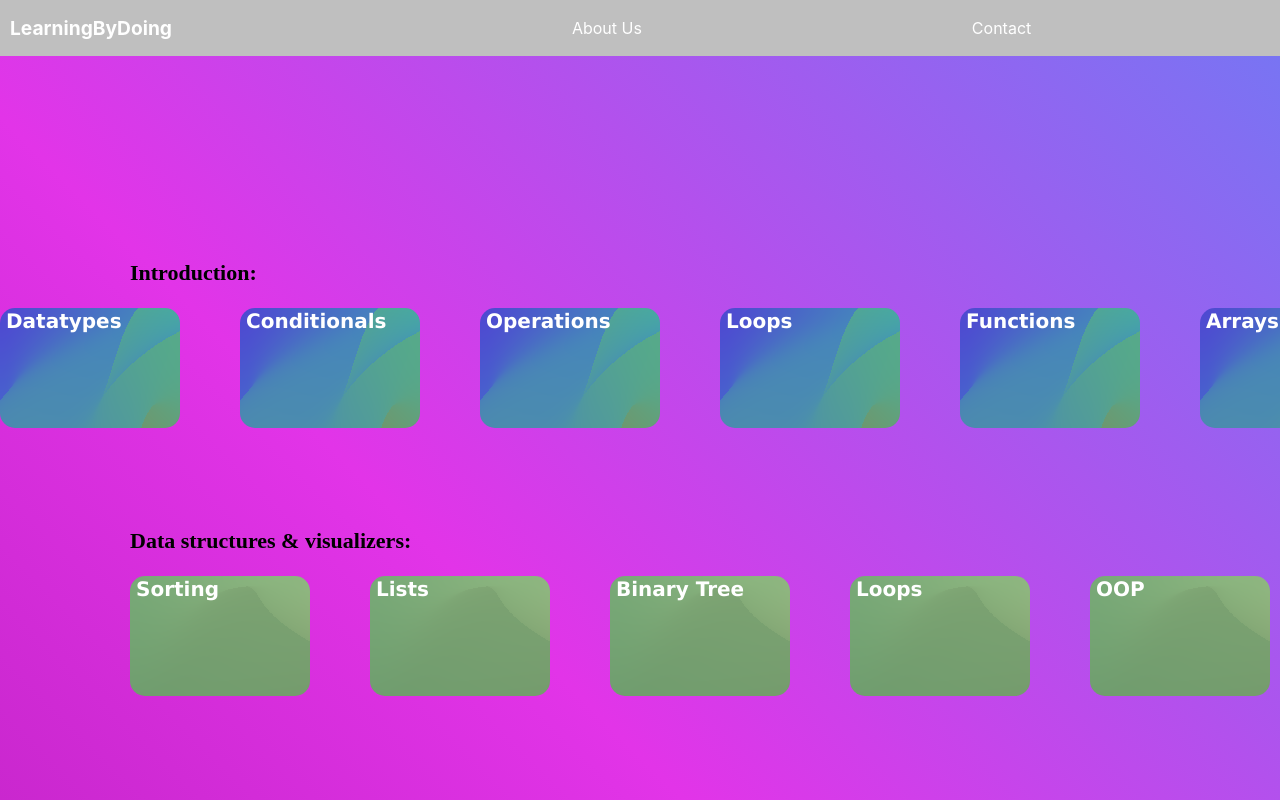
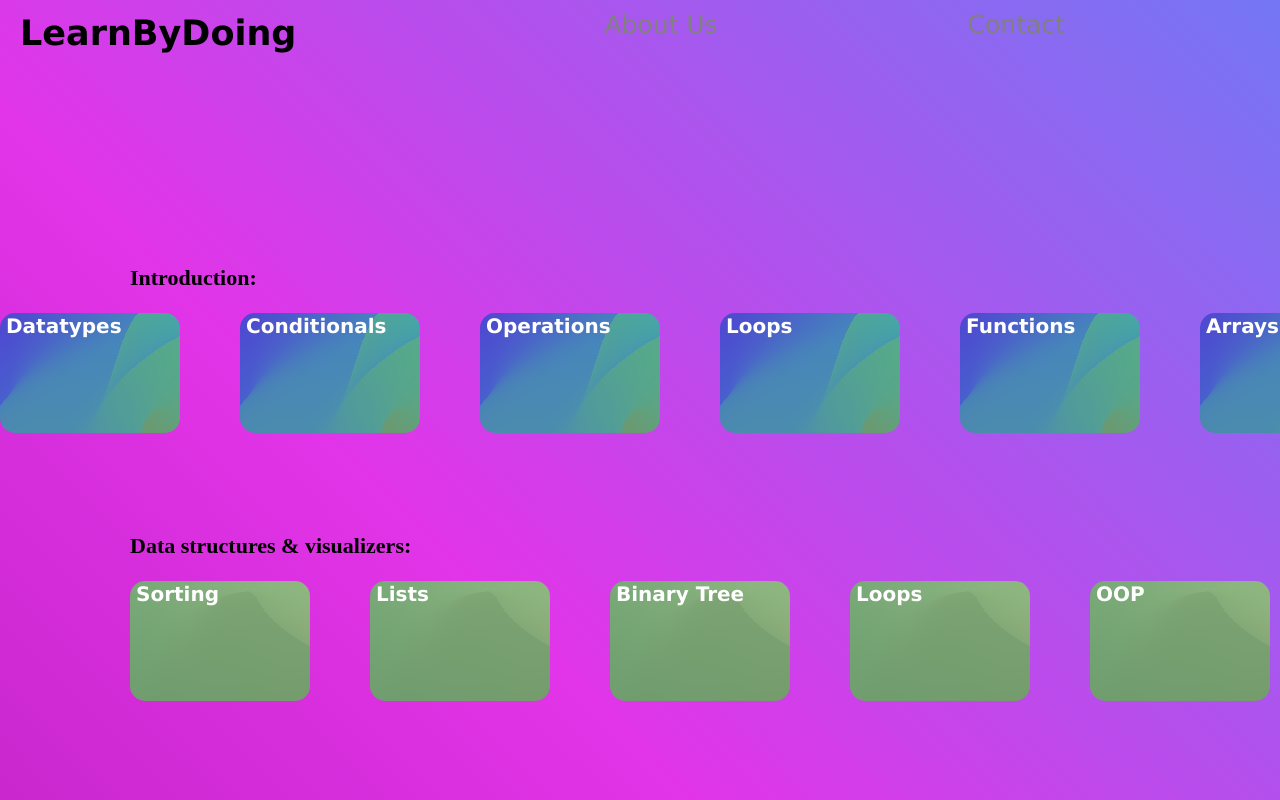
Before and after one commit to Viktoria43/LearningByDoing, a React (Create React App) app: page / in a window 1280 px wide. Shown: the top 800 px of the page. Built offline with nearby package versions, Linux system fonts and the light colour scheme.

Commit message:
Update Menu.js
adjusted spacing, font, made menu bar transparent.

```diff
--- a/src/components/Menu.js
+++ b/src/components/Menu.js
@@ -1,12 +1,16 @@
+// Todo: font family, size changes, check on non-monitor and phone devices
+
 // Menu.js
 import React from 'react';
 import styled from 'styled-components';
 
 // Styled component for the menu bar
 const StyledMenu = styled.div`
-  background-color: #BFBFBF;
-  color: white;
-  padding: 10px;
+  background-color: transparent;
+  font-family:'sans-serif',Verdana;
+  font-size: 25px;
+  color: grey;
+  padding: 10px 20px;
   display: flex;
   justify-content: space-between; /* to push items to both ends */
   align-items: center; /* Center items vertically */
@@ -14,6 +18,7 @@ const StyledMenu = styled.div`
 
 // Styled component for individual menu items
 const MenuItem = styled.div`
+  // background-color: grey;
   cursor: pointer;
   margin-left: 5px; /* Add spacing between menu items */
   &:hover {
@@ -21,33 +26,41 @@ const MenuItem = styled.div`
   }
 `;
 
+//push the items except Logo in a corner
+const MenuContainer = styled.div`
+  display: flex;
+  gap: 245px; // Adjust the gap between the right items as needed
+`;
+
+//Logo (change name?)
 const BrandName = styled.div`
+  color: black;
   font-weight: bold;
-  font-size: 1.2em;
+  font-size: 1.4em;
   margin-right: 70px;
 `;
 
 const LoginButton = styled.div`
   background-color: black;
-  color: white;
+  color: grey;
   padding: 8px 16px;
   border: none;
+  border-radius: 5px;
   cursor: pointer;
   &:hover {
     background-color: #555;
   }
 `;
+
 const Menu = () => {
     return (
         <StyledMenu>
-            <BrandName>LearningByDoing</BrandName>
-            <div>
-                <MenuItem>About Us</MenuItem>
-            </div>
-            <div>
-                <MenuItem>Contact</MenuItem>
-            </div>
-            <LoginButton>Login</LoginButton>
+            <BrandName>LearnByDoing</BrandName>
+            <MenuContainer>
+        <MenuItem>About Us</MenuItem>
+        <MenuItem>Contact</MenuItem>
+        <LoginButton>LOGIN</LoginButton>
+      </MenuContainer>
         </StyledMenu>
     );
 };
```
